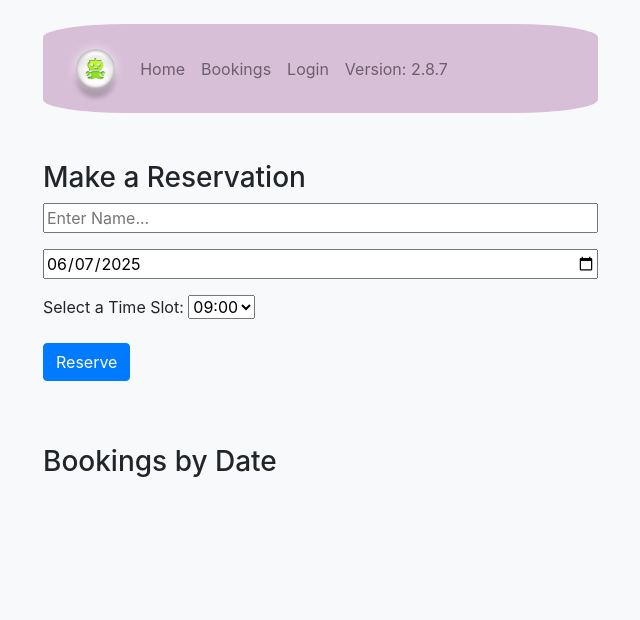
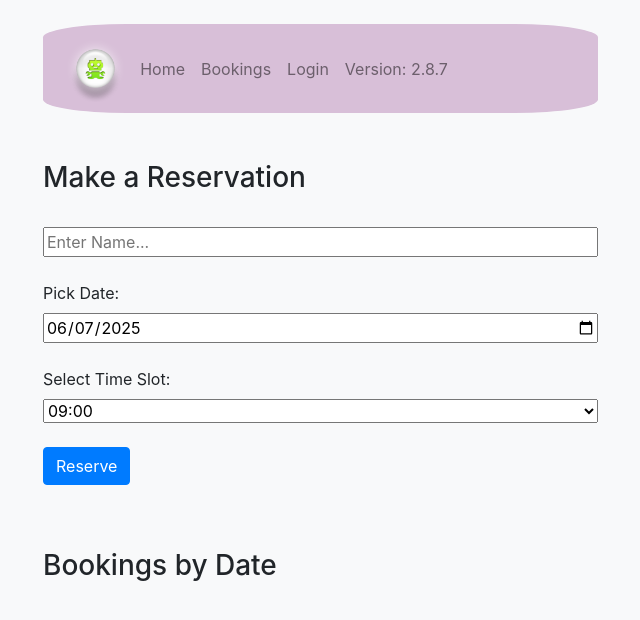
Before and after one commit to conorheffron/booking-sys, a Django app: page / in a window 1280 px wide. Shown: the top 620 px of the page, without its empty margins (42-682 px from the left). Run offline with Django 5.2, Linux system fonts and the light colour scheme; data that the repository does not hold is empty; some libraries are stand-ins or nearby versions.

Commit message:
#48 Default booking time slot to block period (30 min intervals)

```diff
--- a/hr/forms.py
+++ b/hr/forms.py
@@ -1,9 +1,9 @@
 """
 Reservation Form Module
 """
+from datetime import time
 from django import forms
 from .time_utils import TimeUtils
-from datetime import datetime, timedelta, time
 
 class ReservationForm(forms.Form):
     """A Form to make a reservation/booking.
@@ -14,8 +14,8 @@ class ReservationForm(forms.Form):
     """
     time_utils = TimeUtils()
     london_time = time_utils.get_current_date_time()
-    TIME_SLOTS = time_utils.generate_time_slots(time(9, 0), time(17, 0), 30)  # 9:00 AM to 7:00 PM, 30-minute intervals
-
+    # Time slots generated from 9:00 AM to 7:00 PM in 30-minute intervals
+    TIME_SLOTS = time_utils.generate_time_slots(time(9, 0), time(19, 0), 30)
     first_name = forms.CharField(max_length=15,
                                  min_length=3,
                                  widget=forms.widgets.TextInput
@@ -23,10 +23,11 @@ class ReservationForm(forms.Form):
                                          'placeholder': 'Enter Name...'}),
                                          label='')
 
-    reservation_date = forms.DateField(label='', widget=forms.widgets.DateInput(
+    reservation_date = forms.DateField(label='Pick Date', widget=forms.widgets.DateInput(
         attrs={'type': 'date',
                'format':['%d-%m-%Y'],
                'value': london_time.date(),
                'style': 'width:50%'}))
 
-    reservation_slot = forms.ChoiceField(choices=TIME_SLOTS, label="Select a Time Slot")
+    reservation_slot = forms.ChoiceField(label='Select Time Slot', choices=TIME_SLOTS,
+        widget=forms.Select(attrs={'type': 'time', 'style': 'width: 50%;'}))
--- a/hr/templates/booking.html
+++ b/hr/templates/booking.html
@@ -27,7 +27,13 @@
         <div id="form-out-msg"></div>
         <form method="POST" id="form">
             {% csrf_token %}
-            {{ form.as_p }}
+            {{ form.first_name.label_tag }}<br />
+            {{ form.first_name }}<br /><br />
+            {{ form.reservation_date.label_tag }}<br />
+            {{ form.reservation_date }}<br /><br />
+            {{ form.reservation_slot.label_tag }}<br />
+            {{ form.reservation_slot }}
+            <br /><br />
             <button type="submit" class="btn btn-primary">Reserve</button>
         </form>
     </div>
--- a/hr/tests.py
+++ b/hr/tests.py
@@ -49,7 +49,7 @@ class HrTests(TestCase):
         # given
         fname = "Conor"
         booking_date = '01/11/2020'
-        booking_slot = '01:01:01'
+        booking_slot = '11:30'
         form_data = {"first_name": fname,
                      "reservation_date": booking_date,
                      "reservation_slot": booking_slot}
@@ -148,7 +148,7 @@ class HrTests(TestCase):
         test_name = 'Conor'
         current_date_time = TimeUtils().get_current_date_time() + timedelta(days=1)
         test_date = current_date_time.strftime('%Y-%m-%d')
-        test_time = current_date_time.strftime('%H:%M')
+        test_time = '09:30'
 
         # when
         response = self.client.post('/book/', data={'first_name': test_name,
@@ -176,7 +176,7 @@ class HrTests(TestCase):
         test_name = 'Sade'
         current_date_time = TimeUtils().get_current_date_time() - timedelta(days=1)
         test_date = current_date_time.strftime('%Y-%m-%d')
-        test_time = current_date_time.strftime('%H:%M')
+        test_time = '14:00'
 
         # when
         response = self.client.post('/book/', data={'first_name': test_name,
--- a/hr/time_utils.py
+++ b/hr/time_utils.py
@@ -1,6 +1,6 @@
 """time_utils date_time helper methods
 """
-from datetime import date, time, datetime, timedelta
+from datetime import date, datetime, timedelta
 import pytz
 
 class TimeUtils:
@@ -20,14 +20,26 @@ class TimeUtils:
 
     @classmethod
     def generate_time_slots(cls, start_time, end_time, interval_minutes):
+        """Generate list of valid time slots for reservations
+        Parameters
+        ----------
+        start_time: The start time in format %HH:%MM i.e. 09:30
+        end_time: The end time in format %HH:%MM i.e. 14:00
+        interval_minutes: The gap between time slots i.e. 15/30/45 mins
+        """
         slots = []
         current_time = start_time
         while current_time < end_time:
             slots.append((current_time.strftime("%H:%M"), current_time.strftime("%H:%M")))
-            current_time = (datetime.combine(date.today(), current_time) + timedelta(minutes=interval_minutes)).time()
+            time_diff = timedelta(minutes=interval_minutes)
+            current_time = (datetime.combine(date.today(), current_time) + time_diff).time()
         return slots
 
-
     @classmethod
-    def convertStrToTimeFormat(cls, time_str):
+    def convert_str_to_time(cls, time_str):
+        """Converts string value used to represent reservation slot into valid time value
+        Parameters
+        ----------
+        time_str: The time string in format %HH:%MM i.e. '09:30'
+        """
         return datetime.strptime(time_str, "%H:%M").time()
--- a/hr/views.py
+++ b/hr/views.py
@@ -84,7 +84,7 @@ class Views():
                 form_data = form.cleaned_data
                 booking_date = form_data['reservation_date']
                 time_utils = TimeUtils()
-                booking_slot = time_utils.convertStrToTimeFormat(form_data['reservation_slot'])
+                booking_slot = time_utils.convert_str_to_time(form_data['reservation_slot'])
 
                 # booking flow logic
                 reservations_by_date = Reservation.objects.filter(
--- a/requirements.txt
+++ b/requirements.txt
@@ -13,6 +13,7 @@ idna==3.10
 isort==5.13.2
 mccabe==0.7.0
 mysqlclient==2.2.7
+packaging==25.0
 pipenv==2025.0.3
 platformdirs==4.3.8
 pylint==3.2.7
```
